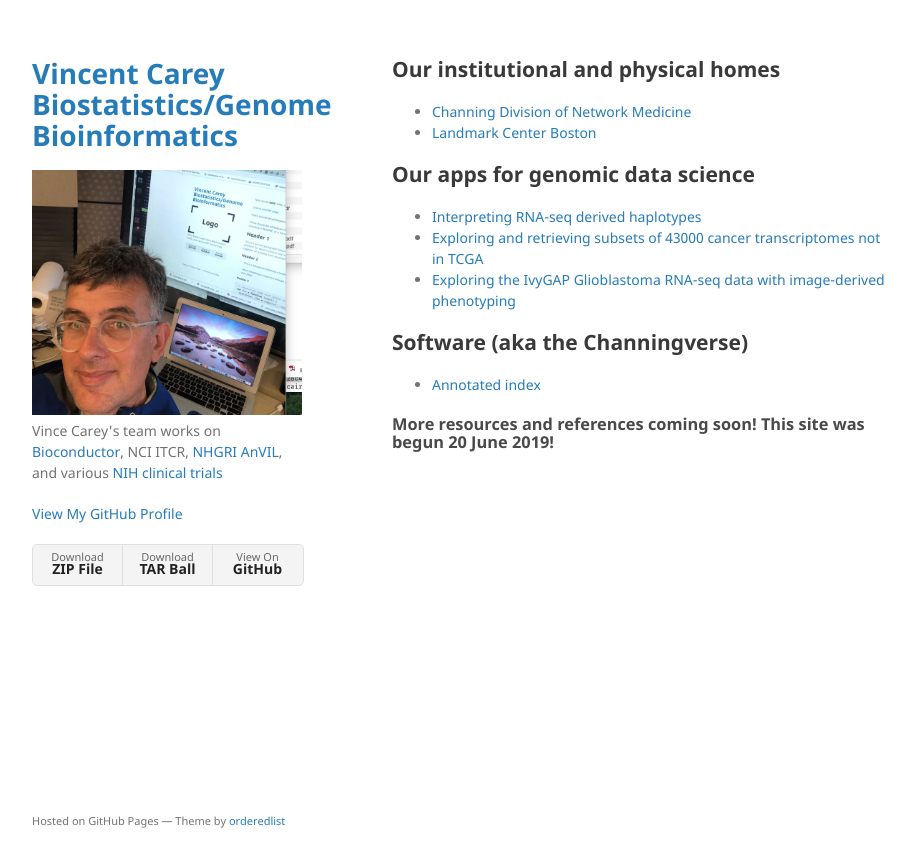
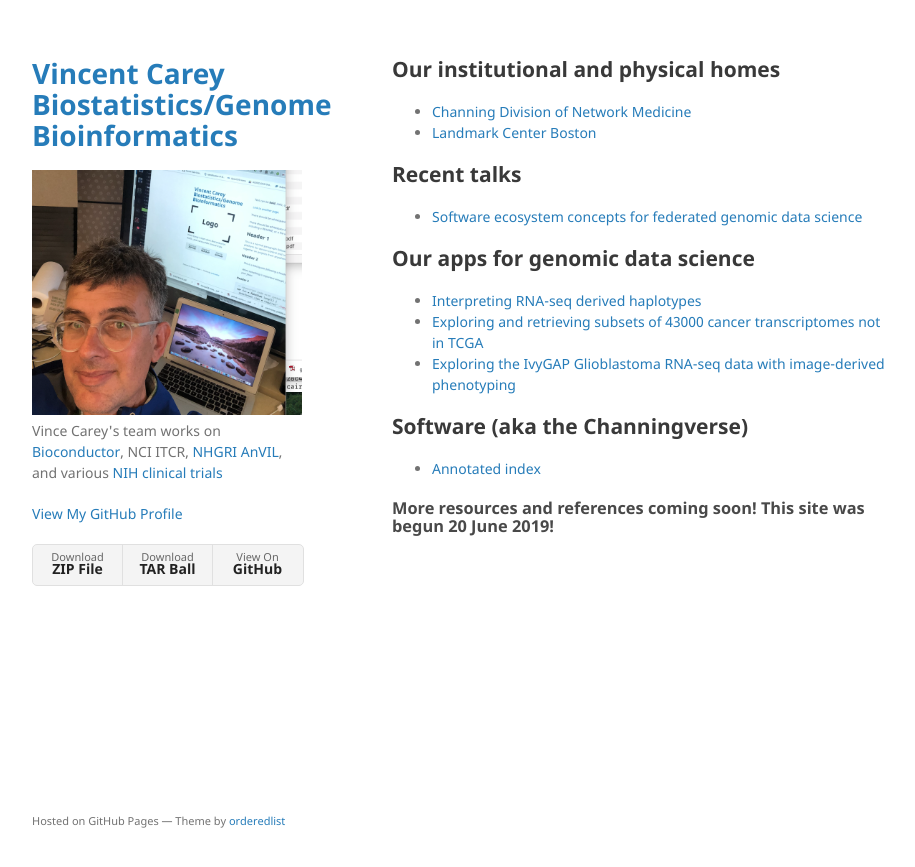
Before and after one commit to vjcitn/vjcitn.github.io, a Jekyll site: the page built from index.md, in a window 1280 px wide. Shown: the top 867 px of the page, without its empty margins (178-1093 px from the left). Built offline with Jekyll 4.4.1, drawn with Linux system fonts in a browser that asks for light colours; our own code applies the rules of GitHub Pages for plain Markdown files.

Commit message:
attempting to add content

```diff
--- a/index.md
+++ b/index.md
@@ -6,6 +6,10 @@ layout: default
 
 * [Channing Division of Network Medicine](https://www.brighamandwomens.org/research/departments/channing-division-of-network-medicine/overview)
 * [Landmark Center Boston](https://en.wikipedia.org/wiki/Landmark_Center_(Boston))
+
+## Recent talks
+
+* [Software ecosystem concepts for federated genomic data science](https://docs.google.com/presentation/d/1LMR3upAQZMdfAP4-UAl6-UMU6udA_NkqRMKsnM1jPfs/edit?usp=sharing)
 
 ## Our apps for genomic data science
 
```
Also changed, not shown: 1 other file.
